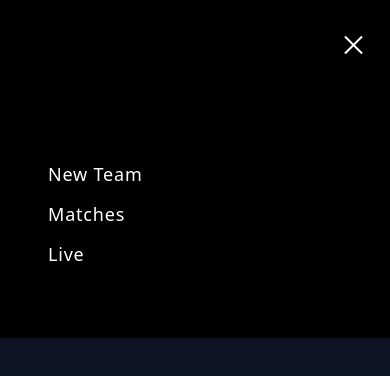
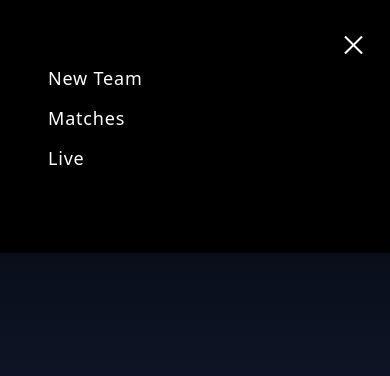
Before and after one commit to satyachiratla/tournament_app, a Next.js app: page / in a window 390 px wide. Both pictures are taken after a click on the button 351 px from the left and 44 px from the top of the page. Shown: the top 376 px of the page. Built offline with nearby package versions, Linux system fonts and the light colour scheme.

Commit message:
hamburger changes

```diff
--- a/components/Layout/MainHeader.jsx
+++ b/components/Layout/MainHeader.jsx
@@ -32,7 +32,7 @@ export default function MainHeader() {
       {toggle && (
         <div
           id="menu"
-          className="md:hidden absolute top-0 left-0 bottom-0 flex flex-col self-end w-full transition animate-navbar-appear h-[40vh] py-1 pt-40 pl-12 space-y-3 text-lg text-white bg-black"
+          className="md:hidden absolute top-0 left-0 bottom-0 flex flex-col self-end w-full transition animate-navbar-appear h-[30vh] py-1 pt-16 pl-12 space-y-3 text-lg text-white bg-black"
         >
           <Link
             onClick={toggleHandler}
--- a/components/Matches/MatchBoard.jsx
+++ b/components/Matches/MatchBoard.jsx
@@ -2,7 +2,7 @@ import { useEffect, useState, useRef } from "react";
 import Skeleton from "../Layout/Skeleton";
 import MatchList from "./MatchList";
 
-export default function MatchBoard(props) {
+export default function MatchBoard() {
   const [teams, setTeams] = useState([]);
   const [matches, setMatches] = useState([]);
   const [isLoading, setIsLoading] = useState(false);
--- a/components/ScoreBoard/BattersTable.jsx
+++ b/components/ScoreBoard/BattersTable.jsx
@@ -14,7 +14,7 @@ export default function BattersTable({ players }) {
     event.preventDefault();
     const updatedData = [...data];
     let runs = Number(event.target.addRuns.value);
-    dispatch(batterActions.scorecardHandler({ id: players[index], runs }))
+    // dispatch(batterActions.scorecardHandler({ id: players[index], runs }))
     if (!runs) return;
     updatedData[index].r += runs;
     let balls = (updatedData[index].b += 1);
--- a/components/Teams/Teams.jsx
+++ b/components/Teams/Teams.jsx
@@ -5,8 +5,6 @@ import Skeleton from "../Layout/Skeleton";
 export default function Teams() {
   const [teams, setTeams] = useState([]);
   const [isLoading, setIsLoading] = useState(false);
-
-  console.log(teams)
 
   const nameRef = useRef();
 
@@ -37,13 +35,14 @@ export default function Teams() {
 
   useEffect(() => {
     setIsLoading(true);
-    fetch("/api/teams")
+    fetch('/api/teams')
       .then((res) => res.json())
       .then((data) => {
         setTeams(data.teams);
         setIsLoading(false);
       });
   }, []);
+
 
   function deleteTeamById(teamid) {
     const updatedTeams = teams.filter((team) => team.id !== teamid);
```
